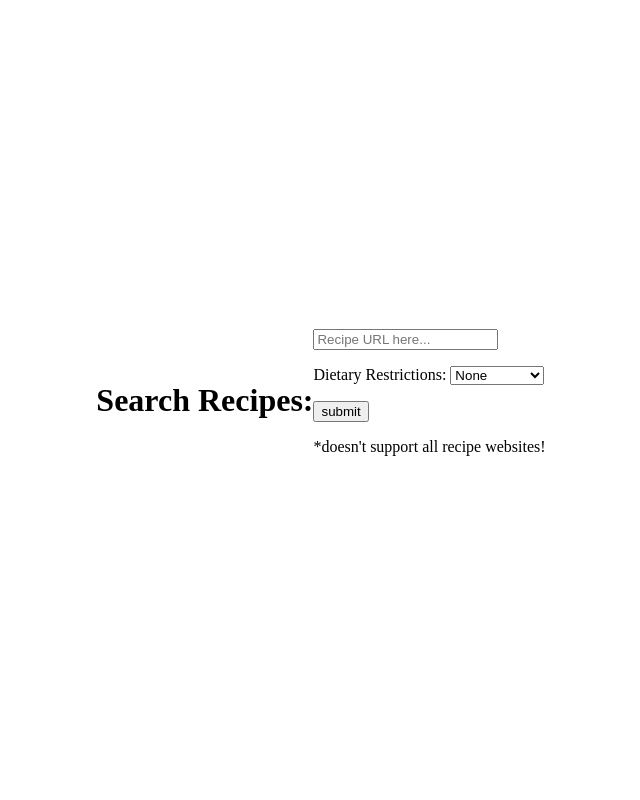
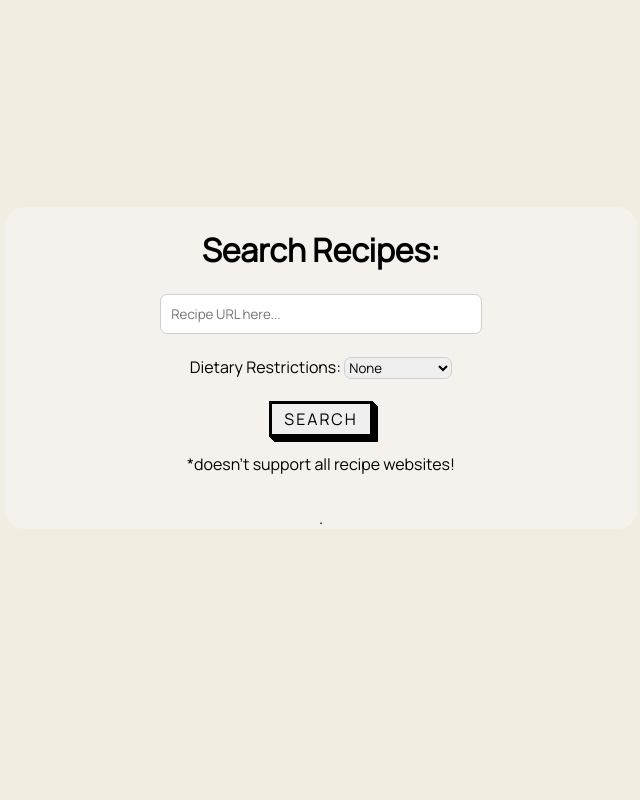
Before and after one commit to ainekeenan/hackdavis23, a Flask app: page / in a window 1280 px wide. Shown: the whole page, without its empty margins (319-959 px from the left). Run offline with Flask 3, Linux system fonts and the light colour scheme.

Commit message:
finished styling

```diff
--- a/app.py
+++ b/app.py
@@ -19,12 +19,15 @@ def result():
 
         if url:
             response = requests.get(url)
+            diet = request.form.get("dietary-restriction")
+
             html_content = response.content
             soup = BeautifulSoup(html_content, 'html.parser')
             ingredient_elements = soup.find_all(class_ = lambda c: c and "ingredient" in c.lower())
             ingredients = [element.get_text(strip=True)+"," for element in ingredient_elements]
 
             if ingredients:
+                print(diet)
                 return ingredients
 
         return render_template('invalid.html')
--- a/templates/home.html
+++ b/templates/home.html
@@ -1,26 +1,103 @@
 <html>
   <head>
+    <link rel="preconnect" href="https://fonts.googleapis.com">
+    <link rel="preconnect" href="https://fonts.gstatic.com" crossorigin>
+    <link href="https://fonts.googleapis.com/css2?family=Manrope&display=swap" rel="stylesheet">
+
     <style>
       .body{
           display: flex;
+          flex-direction: column;
           justify-content: center;
           align-items: center;
+
+          background-color: #f2ede1;
+          z-index: 0;
+          height: 90%;
+      }
+
+      .wrapper {
+        display:flex;
+        flex-direction: column;
+        justify-content: center;
+        align-items: center;
+        background-color: #f5f2ed;
+        opacity: 100%;
+        border-radius: 20px;
+        z-index: 1;
+        width: 50%;
+        font-family: 'Manrope', sans-serif;
       }
 
       .title{
           display: flex;
       }
+
+      .url-search{
+        font-family: 'Manrope', sans-serif;
+        border: 1px solid #CFCFCF;
+        border-radius: 7px;
+        height: 40px;
+        width: 120%;
+        padding: 2px 2px 2px 10px;
+      }
+
+      .dietary-restriction {
+        font-family: 'Manrope', sans-serif;
+        border: 1px solid #CFCFCF;
+        border-radius: 7px;
+      }
+
+      .search-form {
+        display: flex;
+        flex-direction: column;
+        justify-content: center;
+        align-items: center;
+      }
+
+      .search-button {
+        font-family: 'Manrope', sans-serif;
+        font-size: 16px;
+        letter-spacing: 2px;
+        text-decoration: none;
+        text-transform: uppercase;
+        color: #000;
+        cursor: pointer;
+        border: 3px solid;
+        padding: 0.25em 0.5em;
+        box-shadow: 1px 1px 0px 0px, 2px 2px 0px 0px, 3px 3px 0px 0px, 4px 4px 0px 0px, 5px 5px 0px 0px;
+        position: relative;
+        user-select: none;
+        -webkit-user-select: none;
+        touch-action: manipulation;
+      }
+
+      .search-button:active {
+        box-shadow: 0px 0px 0px 0px;
+        top: 5px;
+        left: 5px;
+      }
+
+      @media (min-width: 768px) {
+        .search-button {
+          padding: 0.25em 0.75em;
+        }
+      }
     </style>
   </head>
+
 <body class="body">
+  <div class="wrapper">
     <h1 class="title">Search Recipes:</h1>
       <form action = "http://localhost:5000/result" method = "post">
-        <p><input type="url" placeholder="Recipe URL here..." name=url></p>
-
-        <label for="dietary-restrictions">Dietary Restrictions: </label>
-        <select name="dietary-restrictions" id="dietary-restrictions" class="dietary-restrictions">
+        <div class="search-form">
+          <input class="url-search" type="url" placeholder="Recipe URL here..." name=url>
+          <br>
+          <div class="diet-wrapper">
+            <label for="dietary-restriction">Dietary Restrictions: </label>
+              <select name="dietary-restriction" id="dietary-restriction" class="dietary-restriction">
                   <option id="none" value="none">
-            <label for="none" selected>None</label><br>
+                  <label for="none">None</label><br>
 
                   <option id="vegetarian" value="vegetarian">
                   <label for="vegetarian">Vegetarian</label><br>
@@ -34,11 +111,34 @@
                   <option id="gluten-free" value="gluten-free">
                   <label for="gluten-free">Gluten-Free</label><br>
 
+                  <option id="egg-free" value="egg-free">
+                  <label for="egg-free">Egg-Free</label><br>
+
+                  <option id="fish-free" value="fish-free">
+                  <label for="fish-free">Fish-Free</label><br>
+
+                  <option id="peanut-free" value="peanut-free">
+                  <label for="peanut-free">Peanut-Free</label><br>
+
+                  <option id="tree-nut-free" value="tree-nut-free">
+                  <label for="tree-nut-free">Tree Nut-Free</label><br>
+
+                  <option id="shellfish-free" value="shellfish-free">
+                  <label for="shellfish-free">Shellfish-Free</label><br>
+
+                  <option id="soy-free" value="soy-free">
+                  <label for="soy-free">Soy-Free</label><br>
+
                   <option id="kosher" value="kosher">
                   <label for="kosher">Kosher</label><br>
               </select name="dietary-restrictions" id="dietary-restrictions">
-        <p><input type = "submit" value = "submit" /></p>
+          </div>
+          <br>
+          <input class="search-button" type = "submit" value = "Search" />
           <p>*doesn't support all recipe websites!</p>
+        </div>
       </form>
+      <div class="box"> .</div>
+    </div>
 </body>
 </html>
```
Also changed, not shown: templates/test.txt (added, +32 -0 lines). Lines whose indentation alone changed are shown as unchanged.
